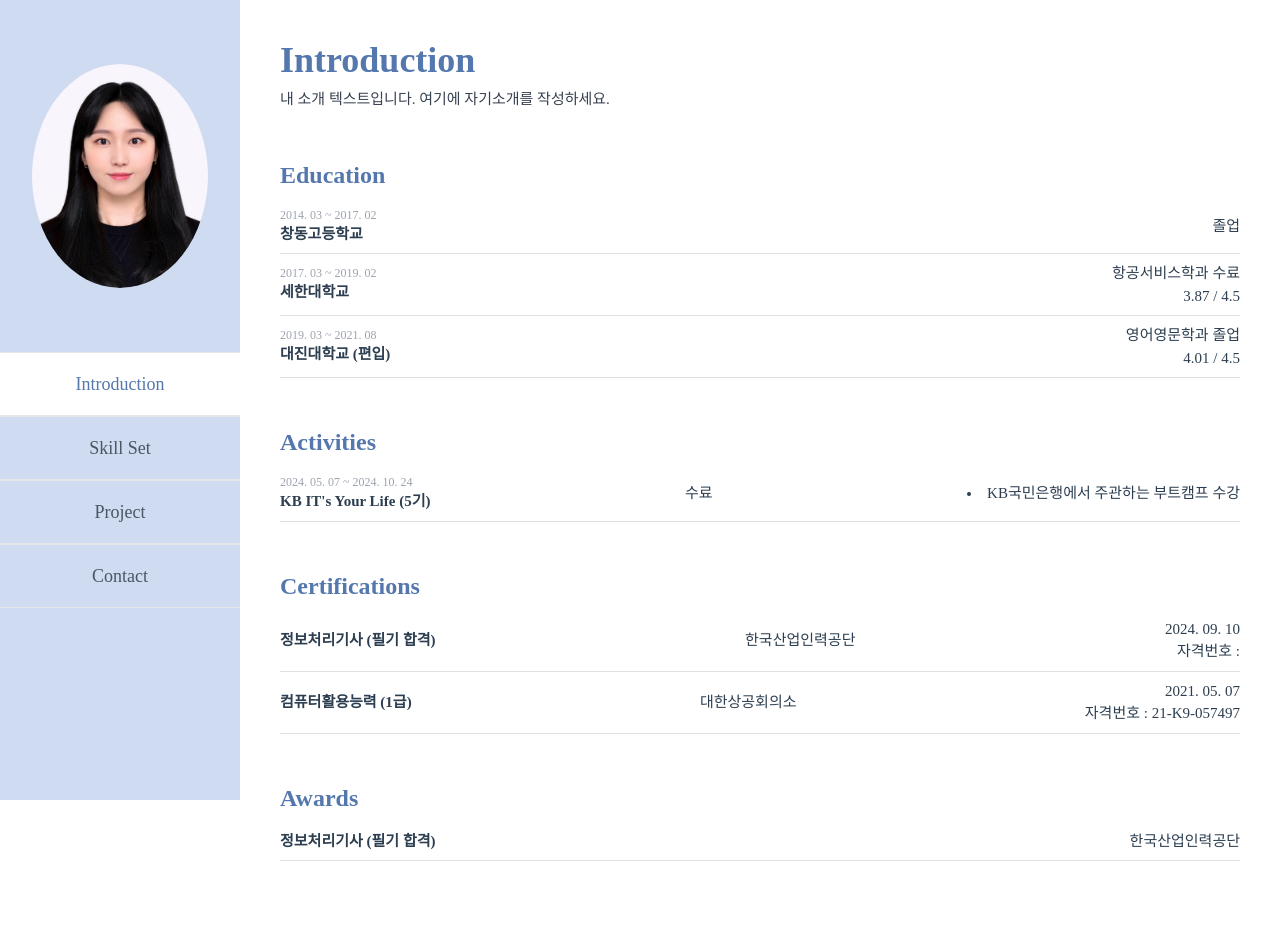
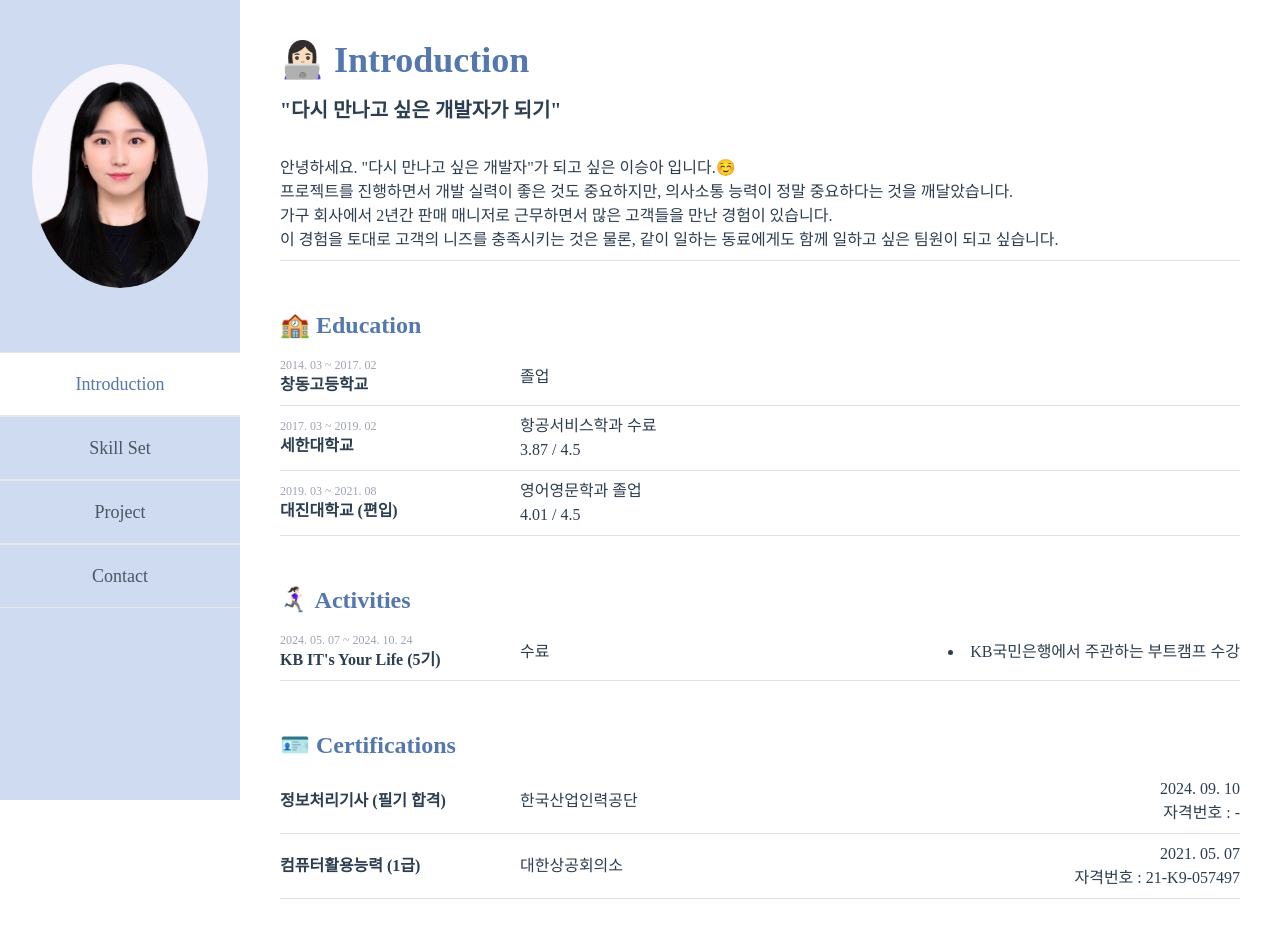
Before and after one commit to a-seung/Portfolio_LeeSeungA, a Vue app: page / in a window 1280 px wide. Shown: the top 947 px of the page. Built offline with nearby package versions, Linux system fonts and the light colour scheme; a web font is replaced by a local one.

Commit message:
20240916 Introduction 수정, 전체글씨 크기 수정

```diff
--- a/src/assets/main.css
+++ b/src/assets/main.css
@@ -16,6 +16,7 @@
   margin: 0 auto;
   font-weight: normal;
   font-family: 'Pretendard-Regular';
+  font-size: smaller;
 }
 
 
@@ -49,19 +50,31 @@
 }
 
 .line-content {
-  @apply flex justify-between items-center border-b border-ggray py-2;
+  @apply flex items-center border-b border-ggray py-2 ;
+}
+
+.line-content-group-1 {
+  @apply w-52 sm:w-60
+}
+
+.line-content-group-2 {
+  @apply w-40
+}
+
+.line-content-group-3 {
+  @apply text-right flex-grow
 }
 
 .line-content-title {
   @apply font-semibold;
 }
 
+.line-content-right {
+  @apply text-right;
+}
+
 .education-period {
   @apply text-gray-400 text-xs;
-}
-
-.line-content-right {
-  @apply text-right;
 }
 
 .skill-set-content {
@@ -98,15 +111,8 @@ a,
   } */
 }
 
-@media (min-width: 1024px) {
-  /* body {
-    display: flex;
-    place-items: center;
+@media (min-width: 640px) {
+  #app {
+    font-size: medium;
   }
-
-  #app {
-    display: grid;
-    grid-template-columns: 1fr 1fr;
-    padding: 0 2rem;
-  } */
 }
--- a/src/pages/Introduction.vue
+++ b/src/pages/Introduction.vue
@@ -2,36 +2,43 @@
   <!-- Main Content -->
   <section id="introduction" class="section-group">
     <div class="small-group">
-      <h1 class="big-title">Introduction</h1>
-      <p class="text-gray-700">내 소개 텍스트입니다. 여기에 자기소개를 작성하세요.</p>
+      <h1 class="big-title">👩🏻‍💻 Introduction</h1>
+      <p class="pt-2 text-xl font-semibold"> "다시 만나고 싶은 개발자가 되기"</p>
+      <p class="line-content">
+        <br> 안녕하세요. "다시 만나고 싶은 개발자"가 되고 싶은 이승아 입니다.☺️
+        <br> 프로젝트를 진행하면서 개발 실력이 좋은 것도 중요하지만, 의사소통 능력이 정말 중요하다는 것을 깨달았습니다.
+        <br> 가구 회사에서 2년간 판매 매니저로 근무하면서 많은 고객들을 만난 경험이 있습니다.
+        <br> 이 경험을 토대로 고객의 니즈를 충족시키는 것은 물론, 같이 일하는 동료에게도 함께 일하고 싶은 팀원이 되고 싶습니다.
+      </p>
     </div>
 
     <div id="education" class="small-group">
-      <h2 class="small-title">Education</h2>
-      <div class="">
+      <h2 class="small-title">🏫 Education</h2>
+      <div>
         <div class="line-content">
-          <div class="">
+          <div class="line-content-group-1">
             <p class="education-period">2014. 03 ~ 2017. 02</p>
             <p class="line-content-title">창동고등학교</p>
           </div>
-          <p>졸업</p>
+          <p class="line-content-group-2">졸업</p>
         </div>
+
         <div class="line-content">
-          <div>
+          <div class="line-content-group-1">
             <p class="education-period">2017. 03 ~ 2019. 02</p>
             <p class="line-content-title">세한대학교</p>
           </div>
-          <div class="line-content-right">
+          <div class="line-content-group-2">
             <p>항공서비스학과 수료</p>
             <p>3.87 / 4.5</p>
           </div>
         </div>
         <div class="line-content">
-          <div>
+          <div class="line-content-group-1">
             <p class="education-period">2019. 03 ~ 2021. 08</p>
             <p class="line-content-title">대진대학교 (편입)</p>
           </div>
-          <div class="line-content-right">
+          <div class="line-content-group-2">
             <p>영어영문학과 졸업</p>
             <p>4.01 / 4.5</p>
           </div>
@@ -40,33 +47,33 @@
     </div>
 
     <div id="activities" class="small-group">
-      <h2 class="small-title">Activities</h2>
+      <h2 class="small-title">🏃🏻‍♀️‍➡️ Activities</h2>
       <div class="line-content">
-        <div>
+        <div class="line-content-group-1">
           <p class="education-period">2024. 05. 07 ~ 2024. 10. 24</p>
           <p class="line-content-title">KB IT's Your Life (5기)</p>
         </div>
 
-        <p>수료</p>
-        <li class="line-content-right">KB국민은행에서 주관하는 부트캠프 수강</li>
+        <p class="line-content-group-2">수료</p>
+        <li class="line-content-group-3">KB국민은행에서 주관하는 부트캠프 수강</li>
       </div>
     </div>
 
     <div id="certifications" class="small-group">
-      <h2 class="small-title">Certifications</h2>
+      <h2 class="small-title">🪪 Certifications</h2>
       <div class="line-content">
-        <p class="line-content-title">정보처리기사 (필기 합격)</p>
-        <p>한국산업인력공단</p>
-        <div class="line-content-right">
+        <p class="line-content-title line-content-group-1">정보처리기사 (필기 합격)</p>
+        <p class="line-content-group-2">한국산업인력공단</p>
+        <div class="line-content-group-3">
           <p>2024. 09. 10</p>
-          <p>자격번호 :</p>
+          <p>자격번호 : -</p>
         </div>
       </div>
 
       <div class="line-content">
-        <p class="line-content-title">컴퓨터활용능력 (1급)</p>
-        <p>대한상공회의소</p>
-        <div class="line-content-right">
+        <p class="line-content-title line-content-group-1">컴퓨터활용능력 (1급)</p>
+        <p class="line-content-group-2">대한상공회의소</p>
+        <div class="line-content-group-3">
           <p>2021. 05. 07</p>
           <p>자격번호 : 21-K9-057497</p>
         </div>
@@ -74,10 +81,20 @@
     </div>
 
     <div id="awards" class="small-group">
-      <h2 class="small-title">Awards</h2>
+      <h2 class="small-title">🏆 Awards</h2>
       <div class="line-content">
-        <p class="line-content-title">정보처리기사 (필기 합격)</p>
-        <p>한국산업인력공단</p>
+        <div class="line-content-group-1">
+          <p class="education-period">2024. 10. 16</p>
+          <p class="line-content-title">KB IT's Your Life</p>
+          <p class="line-content-title">최종 프로젝트 최우수상</p>
+        </div>
+
+        <p class="line-content-group-2">국민은행<br>(멀티캠퍼스)</p>
+        <p class="line-content-group-3"><span class="font-semibold">✨30개 팀 중 1위✨</span>
+          <br>
+          사용자 소비 성향에 맞춘 자산 관리 서비스
+        </p>
+
       </div>
     </div>
   </section>
```
